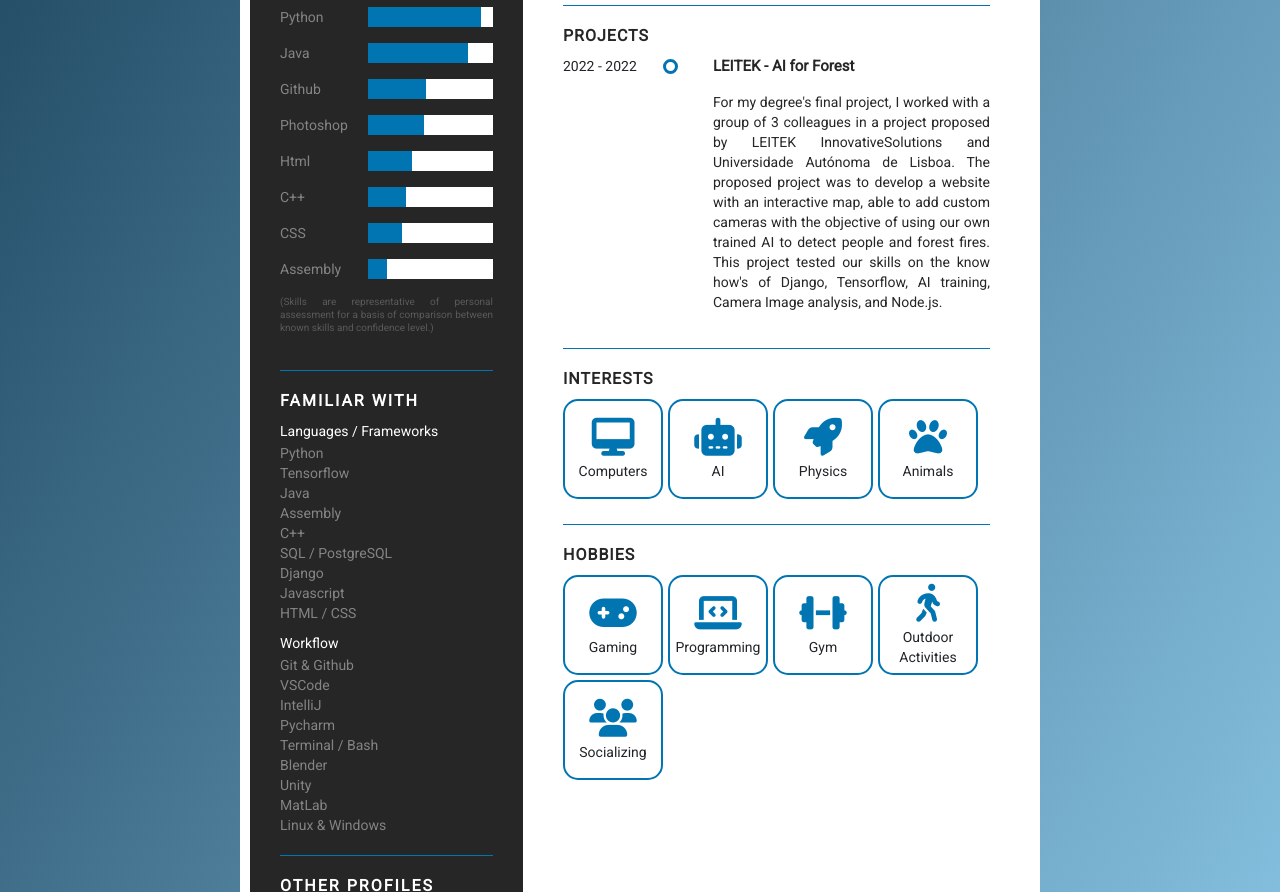
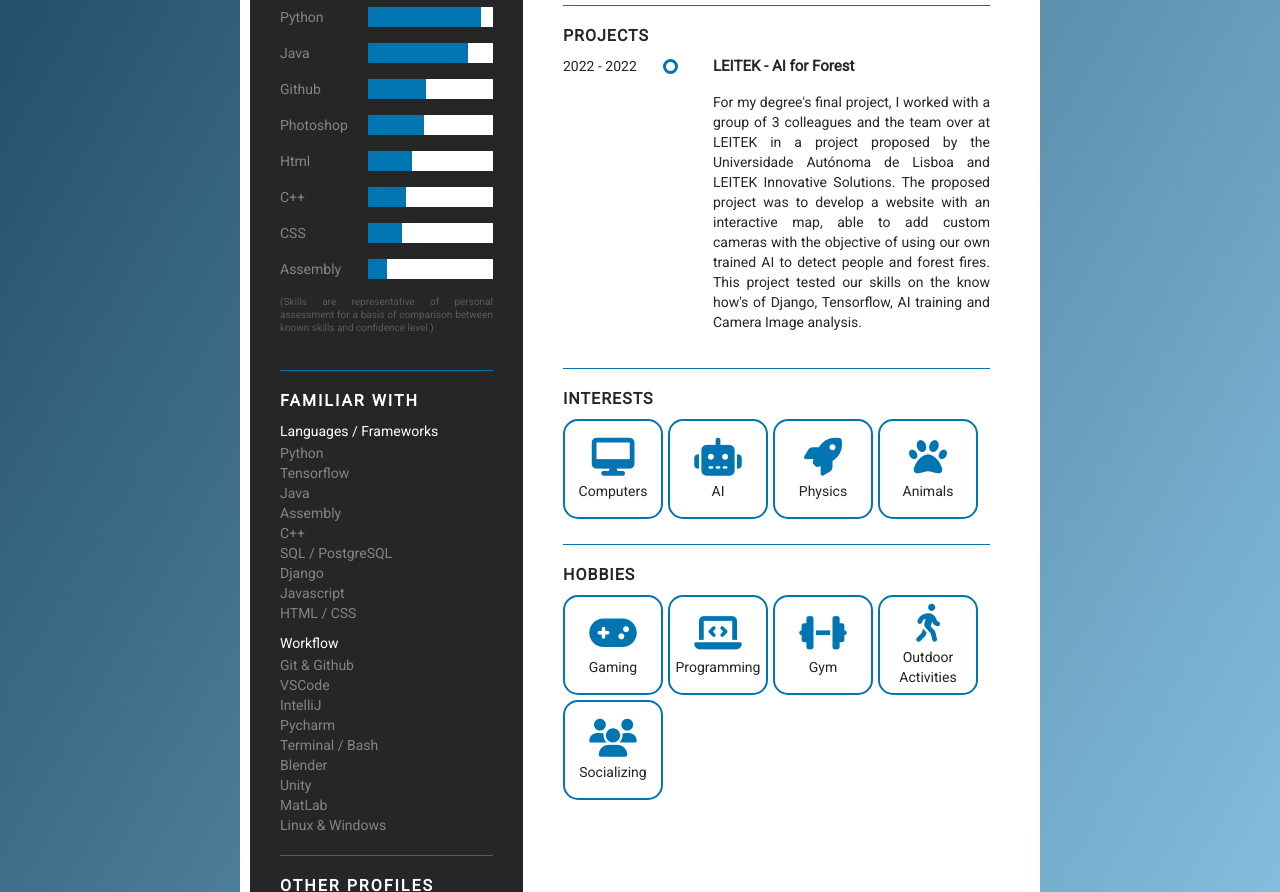
Before and after one commit to jpfn2407/jpfn2407.github.io, a plain HTML site: page index.html in a window 1280 px wide. Shown: the part 1039-1931 px from the top of the page. Drawn offline with nearby package versions, Linux system fonts and the light colour scheme.

Commit message:
Update index.html

```diff
--- a/index.html
+++ b/index.html
@@ -324,7 +324,7 @@
                             </div>
                             <div class="description">
                                 <p>
-                                    For my degree's final project, I worked with a group of 3 colleagues in a project proposed by LEITEK InnovativeSolutions and Universidade Autónoma de Lisboa. The proposed project was to develop a website with an interactive map, able to add custom cameras with the objective of using our own trained AI to detect people and forest fires. This project tested our skills on the know how's of Django, Tensorflow, AI training, Camera Image analysis, and Node.js.
+                                    For my degree's final project, I worked with a group of 3 colleagues and the team over at LEITEK in a project proposed by the Universidade Autónoma de Lisboa and LEITEK Innovative Solutions. The proposed project was to develop a website with an interactive map, able to add custom cameras with the objective of using our own trained AI to detect people and forest fires. This project tested our skills on the know how's of Django, Tensorflow, AI training and Camera Image analysis.
                                 </p>
                             </div>
                         </div>
```
